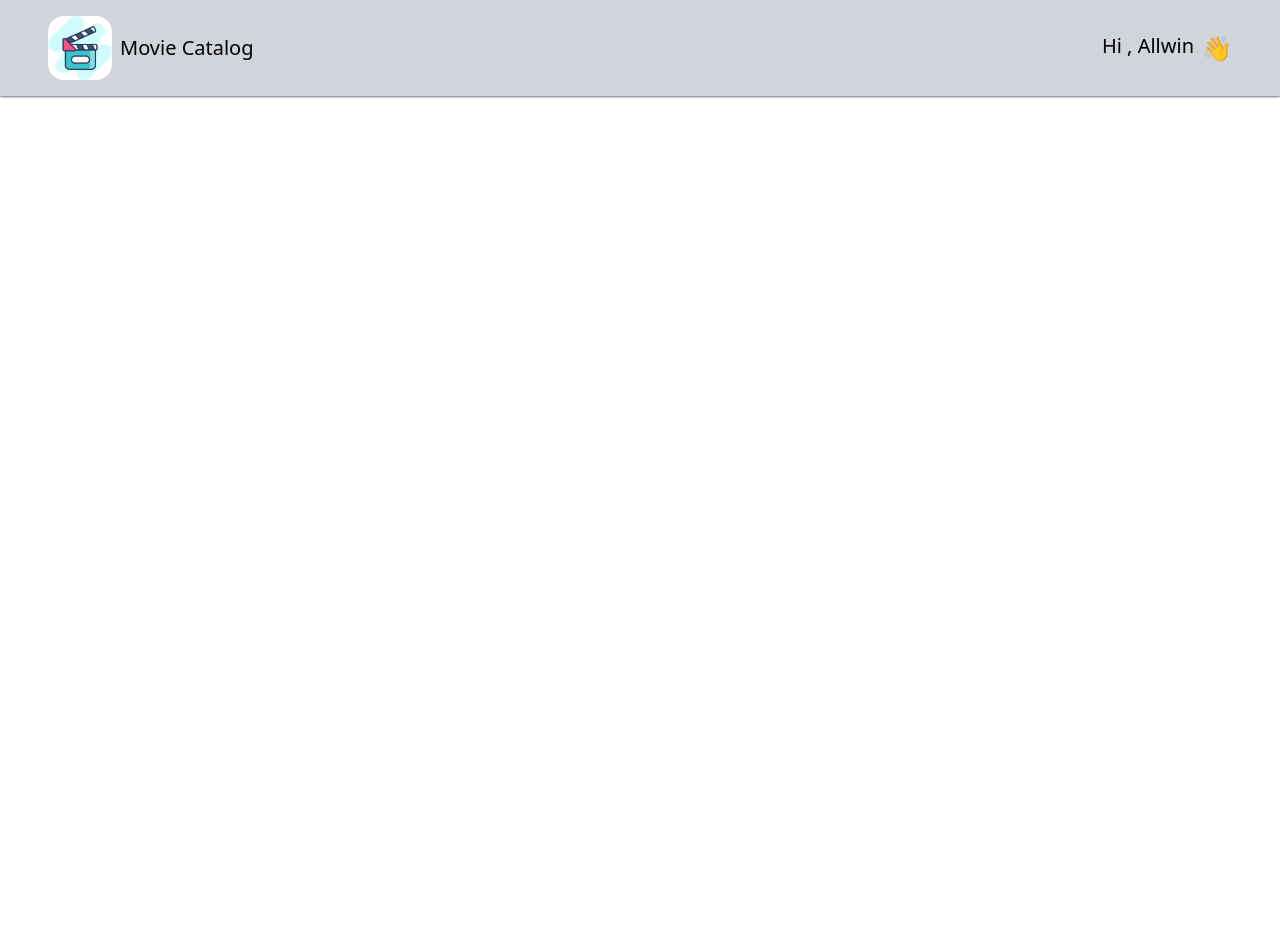
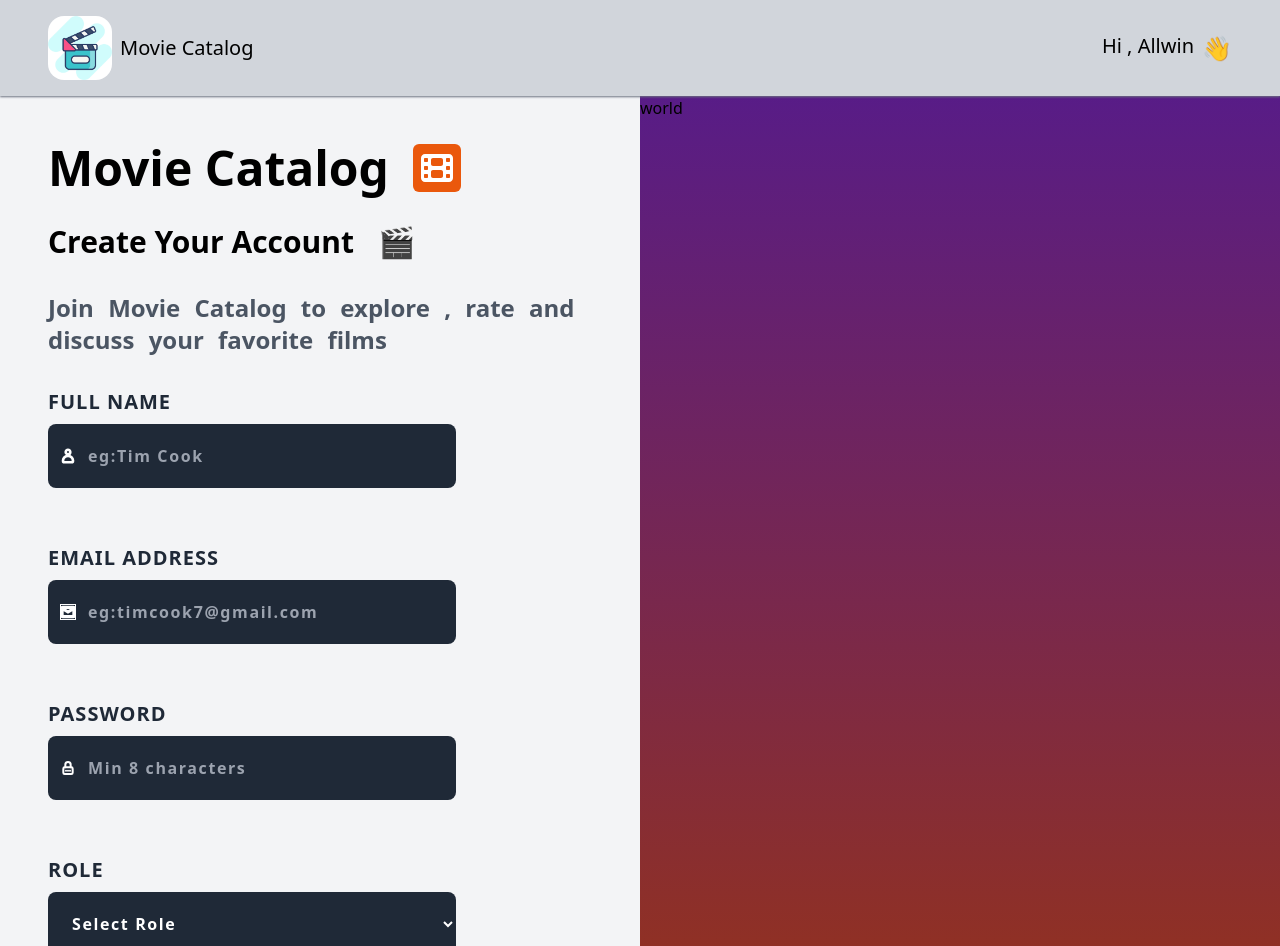
Before and after one commit to Allwin-d/FullStack, a React (Vite) app in the folder client/: page /register in a window 1280 px wide. Shown: the top 946 px of the page. Before the commit the page ends 800 px from the top, so only its background shows below. Built offline with nearby package versions, Linux system fonts and the light colour scheme; no server answers.

Commit message:
Successfully integrated the Register API in the frontend

```diff
--- a/client/src/constants/constantVariables.ts
+++ b/client/src/constants/constantVariables.ts
@@ -7,3 +7,13 @@ export const SYNOPSIS = "Synopsis";
 export const RELEASE_YEAR = "Release Year";
 export const DURATIION = "Duration";
 export const RATING = "Rating";
+export const CREATE_ACCOUNT = "Create Your Account";
+export const APP_DESCRIPTION =
+  "Join Movie Catalog to explore , rate and discuss your favorite films";
+export const FULL_NAME = "Full Name";
+export const EMAIL_ADDRESS = "Email Address";
+export const PASSWORD = "Password";
+export const ROLE = "Role";
+export const SELECT_ROLE = "Select Role";
+export const USER = "User";
+export const ADMIN = "Admin";
--- a/client/src/pages/Register/Register.tsx
+++ b/client/src/pages/Register/Register.tsx
@@ -1,5 +1,183 @@
+import { useState } from "react";
+import {
+  ADMIN,
+  APP_DESCRIPTION,
+  APP_TITLE,
+  CREATE_ACCOUNT,
+  EMAIL_ADDRESS,
+  FULL_NAME,
+  PASSWORD,
+  ROLE,
+  SELECT_ROLE,
+  USER,
+} from "../../constants/constantVariables";
+import { FaFilm } from "react-icons/fa6";
+import { CiUser } from "react-icons/ci";
+import { capitalize } from "../../utils/helperFunction";
+import type { userDetailType } from "./register.types";
+import { MdOutlineEmail } from "react-icons/md";
+import { TbLockPassword } from "react-icons/tb";
+import { useMutation } from "@tanstack/react-query";
+import axios from "axios";
+import { POST_REGISTER_USER } from "../../url/url";
+
 const Register = () => {
-  return <div></div>;
+  const [userDetail, setUserDetail] = useState<userDetailType>({
+    userName: "",
+    email: "",
+    password: "",
+    role: "",
+  });
+
+  const handleChange = (
+    e: React.ChangeEvent<HTMLInputElement | HTMLSelectElement>,
+  ) => {
+    const { name, value } = e.target;
+    setUserDetail((prev) => ({
+      ...prev,
+      [name]: value,
+    }));
+  };
+
+  const API_REGISTER_USER = POST_REGISTER_USER;
+
+  const registerUser = async (userData: userDetailType) => {
+    const response = await axios.post(API_REGISTER_USER, userData);
+    console.log("Response : ", response);
+    return response.data;
+  };
+
+  const registerUserMutation = useMutation({
+    mutationFn: registerUser,
+    onSuccess: () => {
+      console.log("Data");
+    },
+    onError: (error) => {
+      console.error(error);
+    },
+  });
+
+  const handleSubmit = (e: React.FormEvent<HTMLFormElement>) => {
+    registerUserMutation.mutate(userDetail);
+    e.preventDefault();
+  };
+
+  console.log("user Detail :", userDetail);
+  return (
+    <div className="min-h-screen w-full">
+      <div className="flex flex-row">
+        {/* Left side section */}
+        <div className="min-h-screen w-full bg-blue-400">
+          <div className="h-full w-full bg-gray-100 p-12">
+            <div className="flex flex-col space-y-8">
+              <div className="flex font-bold text-5xl space-x-6">
+                <h1>{APP_TITLE}</h1>
+                <FaFilm className="text-5xl p-2 rounded-md bg-orange-600 text-white" />
+              </div>
+              <div className="flex space-x-6">
+                <h1 className="font-bold text-3xl ">{CREATE_ACCOUNT}</h1>
+                <p className="text-3xl ">🎬</p>
+              </div>
+
+              <p className="text-gray-600 text-2xl font-bold leading-8 [word-spacing:8px]">
+                {APP_DESCRIPTION}
+              </p>
+              {/* User Details section */}
+              <form
+                className="flex flex-col space-y-14 w-3/4"
+                onSubmit={handleSubmit}
+              >
+                <div className="flex flex-col space-y-2">
+                  <p className="font-bold text-gray-800 text-xl tracking-wider">
+                    {capitalize(FULL_NAME)}
+                  </p>
+                  <div className="relative flex">
+                    <CiUser
+                      className="absolute top-6 left-3 text-white "
+                      strokeWidth={3}
+                    />
+                    <input
+                      name="userName"
+                      type="text"
+                      placeholder="eg:Tim Cook"
+                      value={userDetail.userName}
+                      onChange={handleChange}
+                      className="p-5 w-full pl-10 font-bold text-white bg-gray-800 rounded-lg  tracking-widest"
+                    />
+                  </div>
+                </div>
+                <div className="flex flex-col space-y-2">
+                  <p className="font-bold text-gray-800 text-xl tracking-wider">
+                    {capitalize(EMAIL_ADDRESS)}
+                  </p>
+                  <div className="relative">
+                    <MdOutlineEmail
+                      className="absolute top-6 left-3 text-white"
+                      strokeWidth={3}
+                    />
+                    <input
+                      name="email"
+                      type="email"
+                      placeholder="eg:timcook7@gmail.com"
+                      value={userDetail.email}
+                      onChange={handleChange}
+                      className="p-5 w-full pl-10 font-bold text-white bg-gray-800 rounded-lg tracking-widest"
+                    />
+                  </div>
+                </div>
+
+                <div className="flex flex-col space-y-2">
+                  <p className="font-bold text-gray-800 text-xl tracking-wider">
+                    {capitalize(PASSWORD)}
+                  </p>
+                  <div className="relative">
+                    <TbLockPassword
+                      className="absolute top-6 left-3 text-white"
+                      strokeWidth={3}
+                    />
+                    <input
+                      name="password"
+                      type="password"
+                      placeholder="Min 8 characters"
+                      value={userDetail.password}
+                      onChange={handleChange}
+                      className="p-5 w-full pl-10 font-bold text-white bg-gray-800 rounded-lg tracking-widest "
+                    />
+                  </div>
+                </div>
+                <div className="flex flex-col space-y-2">
+                  <p className="font-bold text-gray-800 text-xl tracking-wider">
+                    {capitalize(ROLE)}
+                  </p>
+                  <select
+                    name="role"
+                    value={userDetail.role}
+                    onChange={handleChange}
+                    className="p-5 font-bold text-white bg-gray-800 rounded-lg tracking-widest"
+                  >
+                    <option value="">{SELECT_ROLE}</option>
+                    <option value="User">{USER}</option>
+                    <option value="Admin">{ADMIN}</option>
+                  </select>
+                </div>
+                <button
+                  type="submit"
+                  className="bg-red-600 text-white py-3 rounded-lg hover:transition duration-150 hover:bg-red-700 font-bold tracking-wider hover:scale-105"
+                >
+                  Create Account
+                </button>
+              </form>
+            </div>
+          </div>
+        </div>
+
+        {/* Right side section  */}
+        <div className="min-h-screen w-full bg-gradient-to-b from-purple-900 to-orange-800">
+          <p>world</p>
+        </div>
+      </div>
+    </div>
+  );
 };
 
 export default Register;
--- a/client/src/pages/Register/register.types.ts
+++ b/client/src/pages/Register/register.types.ts
@@ -0,0 +1,6 @@
+export type userDetailType = {
+  userName: string;
+  email: string;
+  password: string;
+  role: "" | "Admin" | "Role";
+};
--- a/client/src/url/url.ts
+++ b/client/src/url/url.ts
@@ -1,5 +1,4 @@
-const BASE_URL = import.meta.env.VITE_BACKEND_URL;
-const GET_ALL_MOVIES = `${BASE_URL}/api/movies`;
-const GET_SPECIFIC_MOVIE = `${BASE_URL}/api/movies`;
-
-export { GET_ALL_MOVIES, GET_SPECIFIC_MOVIE };
+export const BASE_URL = import.meta.env.VITE_BACKEND_URL;
+export const GET_ALL_MOVIES = `${BASE_URL}/api/movies`;
+export const GET_SPECIFIC_MOVIE = `${BASE_URL}/api/movies`;
+export const POST_REGISTER_USER = `${BASE_URL}/api/auth/register`;
```
